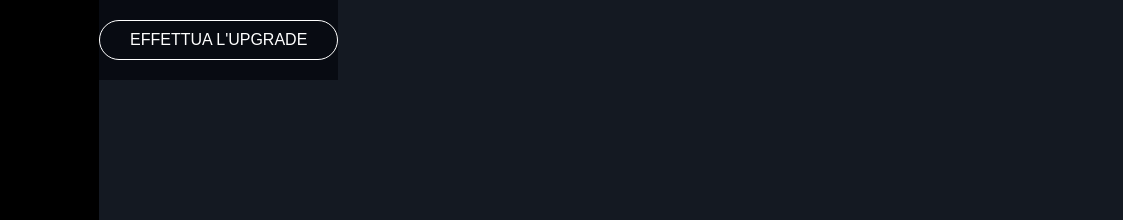
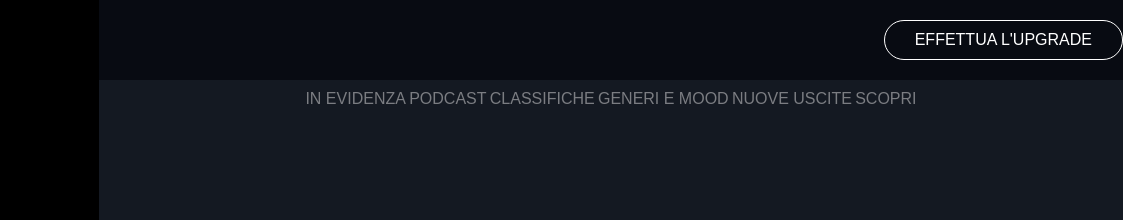
Before and after one commit to marianomarchionna/html-css-spotifyweb, a plain HTML site: page index.html in a window 1280 px wide. Shown: the top 220 px of the page, 157-1280 px from the left. Drawn offline with Linux system fonts and the light colour scheme.

Commit message:
Main Navigation

```diff
--- a/css/style.css
+++ b/css/style.css
@@ -31,6 +31,15 @@ main {
     content: '';
     display: table;
     clear: both;
+}
+
+a {
+    text-decoration: none;
+    color: #7b7d82;
+}
+
+li {
+    list-style: none;
 }
 /* fine common */
 
@@ -66,17 +75,6 @@ nav {
 
 .nav-top #home a {
     color: white;
-}
-
-.menu-top a,
-.nav-bottom a {
-    text-decoration: none;
-    color: gray;
-}
-
-.menu-top ul li,
-.nav-bottom ul li {
-    list-style: none;
 }
 
 .nav-top ul li img {
@@ -157,6 +155,7 @@ nav {
 
 .top-main {
     height: 80px;
+    width: 80%;
     background-color: #080b12;
     justify-content: flex-end;
     align-items: center;
@@ -169,6 +168,17 @@ nav {
     border-radius: 20px;
     color: white;
 }
+
+.main-nav {
+    margin-top: 90px;
+    justify-content: center;
+}
+
+.main-nav > ul {
+    width: 60%;
+    justify-content: space-around;
+}
+
 /* fine main container */
 
 /* footer */
--- a/index.html
+++ b/index.html
@@ -75,6 +75,40 @@
                     EFFETTUA L'UPGRADE
                 </div>
             </div>
+            <div class="main-nav flex">
+                <ul class="flex">
+                    <li id="evidence">
+                        <a href="#">
+                            IN EVIDENZA
+                        </a>
+                    </li>
+                    <li>
+                        <a href="#">
+                            PODCAST
+                        </a>
+                    </li>
+                    <li>
+                        <a href="#">
+                            CLASSIFICHE
+                        </a>
+                    </li>
+                    <li>
+                        <a href="#">
+                            GENERI E MOOD
+                        </a>
+                    </li>
+                    <li>
+                        <a href="#">
+                            NUOVE USCITE
+                        </a>
+                    </li>
+                    <li>
+                        <a href="#">
+                            SCOPRI
+                        </a>
+                    </li>
+                </ul>
+            </div>
         </div>
     </main>
 
```
